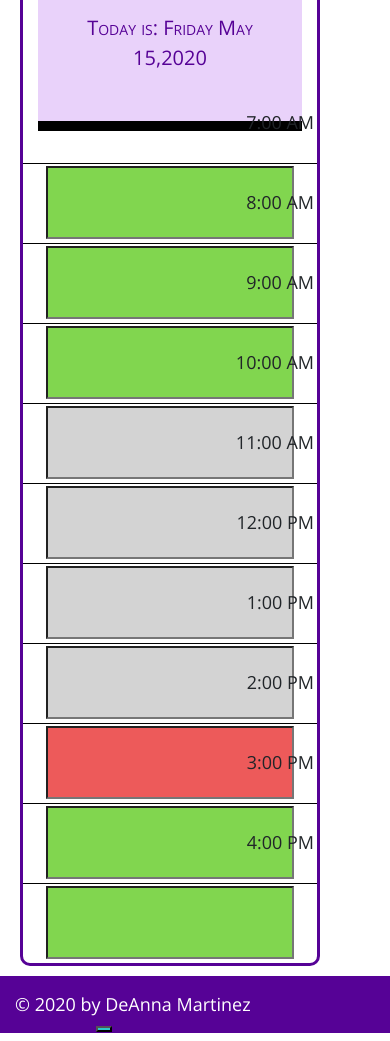
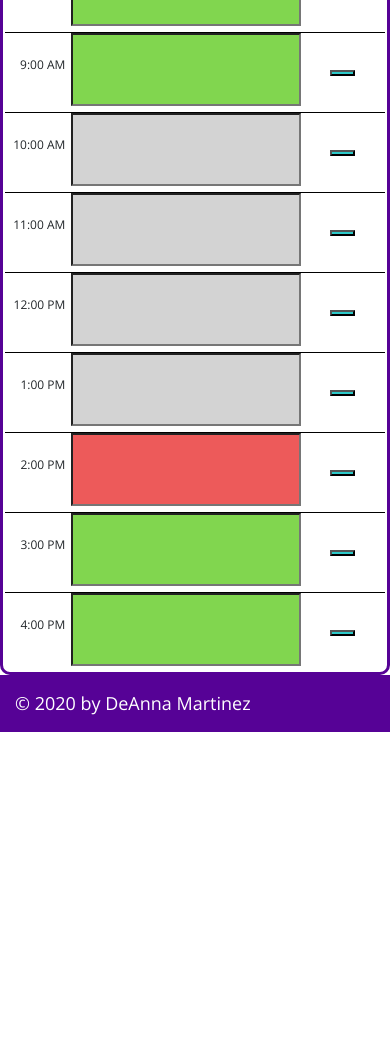
Before and after one commit to deannapi/work-day-scheduler, a plain HTML site: page index.html in a window 390 px wide. Shown: the part 365-1406 px from the top of the page. After the commit the page ends 1097 px from the top, so only its background shows below. Drawn offline with nearby package versions, Linux system fonts and the light colour scheme; a web font is replaced by a local one.

Commit message:
phone media views

```diff
--- a/assets/css/style.css
+++ b/assets/css/style.css
@@ -46,7 +46,6 @@ h4 {
   border: #560296 solid;
   height: 100%;
   width: 100%;
-  /* margin: 15px 10px 15px 10px; */
 }
 
 .time-item {
@@ -153,12 +152,55 @@ h4 {
     width: 100%;
   }
 
+  .jumbotron h1 {
+    font-size: 35px;
+  }
+
+  .jumbotron {
+    padding-bottom: 10px;
+    padding-top: 10px;
+  }
+
   .container {
-    border-radius: 10px;
-    border: #560296 solid;
     height: 100%;
-    width: 300px;
-    margin: 0 10px 10px 20px;
+    width: 100%;
+    padding-left: 2px;
+    padding-right: 2px;
+  }
+
+  .agenda {
+    width: 60%;
+    /* height: 80%; */
+    margin: 0;
+  }
+
+  .agenda-item {
+    width: 230px;
+    font-size: 10px;
+  }
+
+  .time-item {
+    width: 20%;
+    display: grid;
+  }
+
+  .time-item h4 {
+    font-size: 12px;
+  }
+
+  .row {
+    width: 100%;
+    margin-left: 0px;
+    margin-right: 0px;
+    display: -webkit-inline-box;
+  }
+
+  .save {
+    padding-right: 0px;
+    padding-left: 0px;
+    width: 20%;
+    height: 75px;
+    display: grid;
   }
 
 }
--- a/index.html
+++ b/index.html
@@ -33,113 +33,113 @@
       </header>
 
       <div class="row">
-        <div class="col-sm-2 time-item 7am" >
+        <div class="col-2 time-item 7am" >
           <h4>7:00 AM</h4>
         </div>
-        <div class="agenda col-sm-8">
+        <div class="agenda col-8">
             <input type="text" class="agenda-item" id="7am">
         </div>
-        <div class="save col-sm-1">
+        <div class="save col-1">
             <button class="saveBtn"><span class="oi oi-check"></span></button>
         </div>
       </div>
 
     <div class="row">
-        <div class="col-sm-2 time-item" >
+        <div class="col-2 time-item" >
           <h4>8:00 AM</h4>
         </div>
-        <div class="agenda col-sm-8">
+        <div class="agenda col-8">
             <input type="text" class="agenda-item" id="8am">
         </div>
-        <div class="save col-sm-1">
+        <div class="save col-1">
             <button class="saveBtn"><span class="oi oi-check"></span></button>
         </div>
     </div>
     <div class="row">
-        <div class="col-sm-2 time-item" >
+        <div class="col-2 time-item" >
           <h4>9:00 AM</h4>
         </div>
-        <div class="agenda col-sm-8">
+        <div class="agenda col-8">
             <input type="text" class="agenda-item" id="9am">
         </div>
-        <div class="save col-sm-1">
+        <div class="save col-1">
             <button class="saveBtn"><span class="oi oi-check"></span></button>
         </div>
     </div>
     <div class="row">
-        <div class="col-sm-2 time-item" >
+        <div class="col-2 time-item" >
           <h4>10:00 AM</h4>
         </div>
-        <div class="agenda col-sm-8">
+        <div class="agenda col-8">
             <input type="text" class="agenda-item" id="10am">
         </div>
-        <div class="save col-sm-1">
+        <div class="save col-1">
             <button class="saveBtn"><span class="oi oi-check"></span></button>
         </div>
     </div>
     <div class="row">
-        <div class="col-sm-2 time-item" >
+        <div class="col-2 time-item" >
           <h4>11:00 AM</h4>
         </div>
-        <div class="agenda col-sm-8">
+        <div class="agenda col-8">
             <input type="text" class="agenda-item" id="11am">
         </div>
-        <div class="save col-sm-1">
+        <div class="save col-1">
             <button class="saveBtn"><span class="oi oi-check"></span></button>
         </div>
     </div>
     <div class="row">
-        <div class="col-sm-2 time-item" >
+        <div class="col-2 time-item" >
           <h4>12:00 PM</h4>
         </div>
-        <div class="agenda col-sm-8">
+        <div class="agenda col-8">
             <input type="text" class="agenda-item" id="12pm">
         </div>
-        <div class="save col-sm-1">
+        <div class="save col-1">
             <button class="saveBtn"><span class="oi oi-check"></span></button>
         </div>
     </div>
     <div class="row">
-        <div class="col-sm-2 time-item" >
+        <div class="col-2 time-item" >
           <h4>1:00 PM</h4>
         </div>
-        <div class="agenda col-sm-8">
+        <div class="agenda col-8">
             <input type="text" class="agenda-item" id="1pm">
         </div>
-        <div class="save col-sm-1">
+        <div class="save col-1">
             <button class="saveBtn"><span class="oi oi-check"></span></button>
         </div>
     </div>
     <div class="row">
-      <div class="col-sm-2 time-item" >
+      <div class="col-2 time-item" >
         <h4>2:00 PM</h4>
       </div>
-      <div class="agenda col-sm-8">
+      <div class="agenda col-8">
           <input type="text" class="agenda-item" id="2pm">
       </div>
-      <div class="save col-sm-1">
+      <div class="save col-1">
           <button class="saveBtn"><span class="oi oi-check"></span></button>
       </div>
   </div>
     <div class="row">
-        <div class="col-sm-2 time-item" >
+        <div class="col-2 time-item" >
           <h4>3:00 PM</h4>
         </div>
-        <div class="agenda col-sm-8">
+        <div class="agenda col-8">
             <input type="text" class="agenda-item" id="3pm">
         </div>
-        <div class="save col-sm-1">
+        <div class="save col-1">
             <button class="saveBtn"><span class="oi oi-check"></span></button>
         </div>
     </div>
     <div class="row">
-        <div class="col-sm-2 time-item" >
+        <div class="col-2 time-item" >
           <h4>4:00 PM</h4>
         </div>
-        <div class="agenda col-sm-8">
+        <div class="agenda col-8">
             <input type="text" class="agenda-item" id="4pm">
         </div>
-        <div class="save col-sm-1">
+        <div class="save col-1">
             <button class="saveBtn"><span class="oi oi-check"></span></button>
         </div>
     </div>
```
